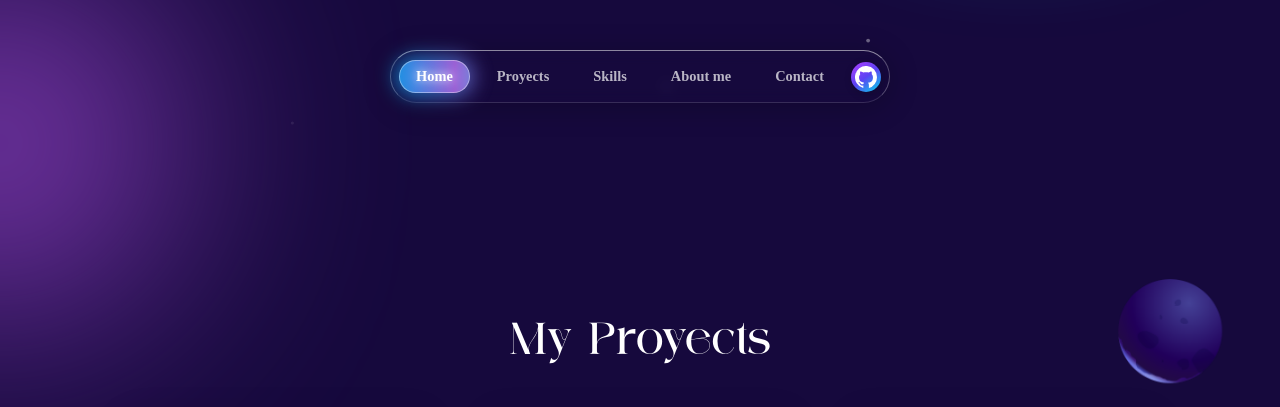
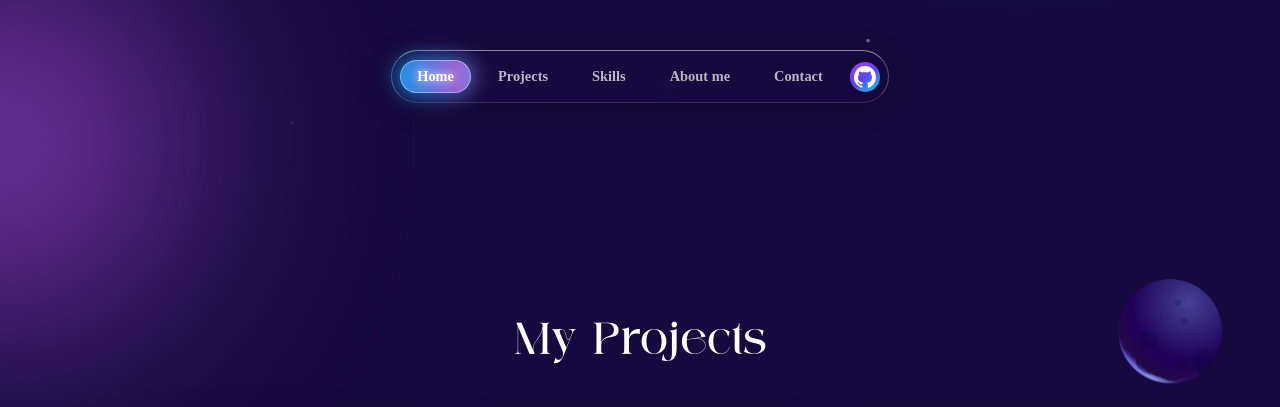
Before and after one commit to JhulianDev/Portfolio, a React (Vite) app: page / in a window 1280 px wide. Shown: the part 657-1064 px from the top of the page. Built offline with nearby package versions, Linux system fonts and the light colour scheme.

Commit message:
Translation is corrected

```diff
--- a/src/translations/en.js
+++ b/src/translations/en.js
@@ -6,7 +6,7 @@ import { colors } from "../assets/colors/Colors"
 export const texts_en = {
   header: {
     home: 'Home',
-    proyects: 'Proyects',
+    proyects: 'Projects',
     skills: 'Skills',
     aboutMe: 'About me',
     contact: 'Contact'
@@ -19,7 +19,7 @@ export const texts_en = {
     linkedin: "Go Linkedin"
   },
   proyects: {
-    titleSection: "My Proyects",
+    titleSection: "My Projects",
     cardsProyects: [
       {
         name: "Aismaba",
```
